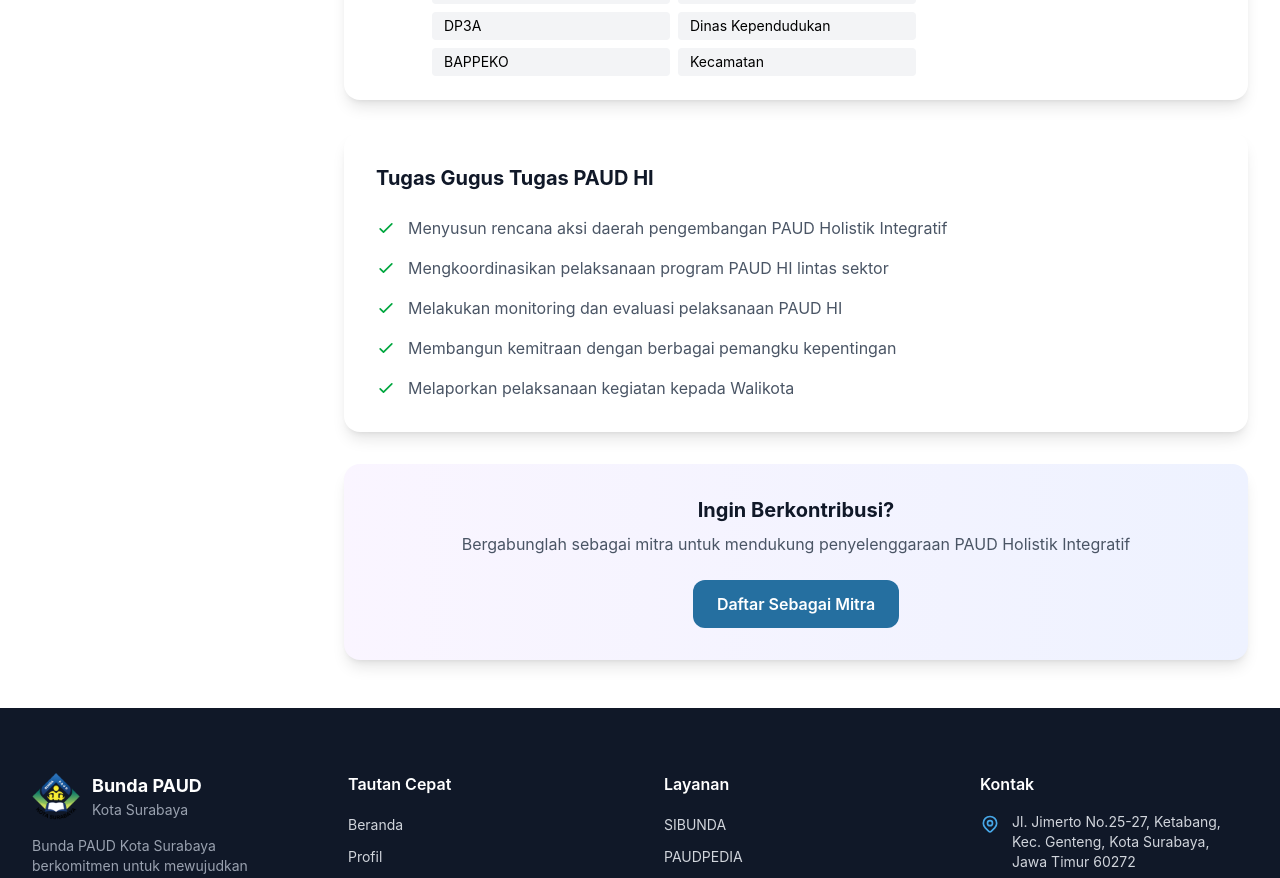
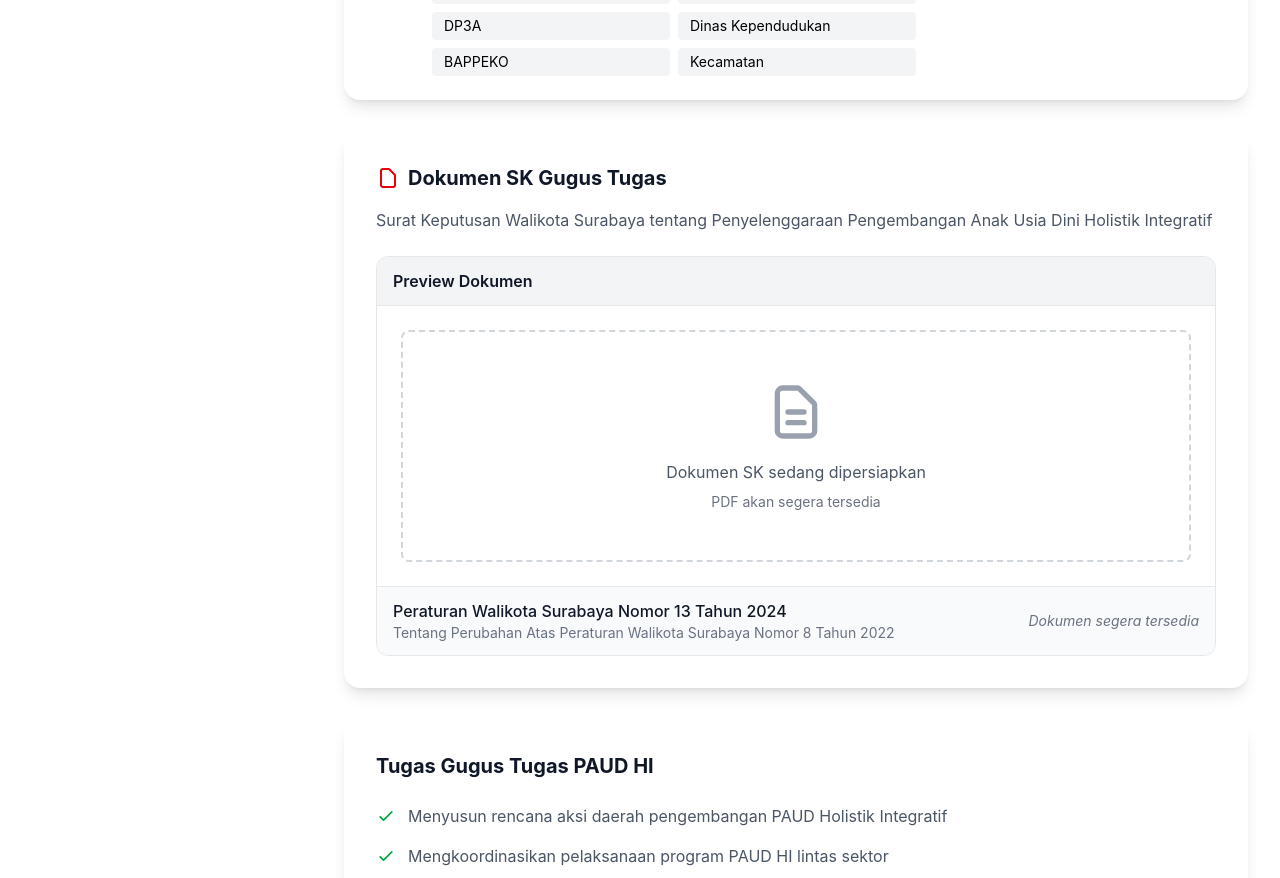
Before and after one commit to bundasby/bundasby3, a Vue app in the folder frontend/: page /mitra-paud/gugus-tugas in a window 1280 px wide. Shown: the part 1320-2198 px from the top of the page. Built offline with nearby package versions, Linux system fonts and the light colour scheme.

Commit message:
tambah-dokumen-sk-gugus-tugas

```diff
--- a/frontend/src/views/mitra-paud/GugasTugasView.vue
+++ b/frontend/src/views/mitra-paud/GugasTugasView.vue
@@ -4,6 +4,9 @@ import MitraPaudSidebar from '@/components/layout/MitraPaudSidebar.vue'
 
 // Tab state
 const activeTab = ref('pengertian')
+
+// URL SK Dokumen (kosong = placeholder, isi dengan URL PDF saat tersedia)
+const skPdfUrl = ref('')
 
 // Demo list anggota gugus tugas
 const anggotaList = ref([
@@ -195,6 +198,70 @@ import { computed } from 'vue'
                 </div>
               </div>
 
+              <!-- Dokumen SK -->
+              <div class="card p-8 mb-8">
+                <h2 class="text-xl font-bold text-gray-900 dark:text-white mb-4 flex items-center gap-2">
+                  <svg class="w-6 h-6 text-red-600" fill="none" stroke="currentColor" viewBox="0 0 24 24">
+                    <path stroke-linecap="round" stroke-linejoin="round" stroke-width="2" d="M7 21h10a2 2 0 002-2V9.414a1 1 0 00-.293-.707l-5.414-5.414A1 1 0 0012.586 3H7a2 2 0 00-2 2v14a2 2 0 002 2z" />
+                  </svg>
+                  Dokumen SK Gugus Tugas
+                </h2>
+                <p class="text-gray-600 dark:text-gray-400 mb-6">
+                  Surat Keputusan Walikota Surabaya tentang Penyelenggaraan Pengembangan Anak Usia Dini Holistik Integratif
+                </p>
+
+                <!-- SK Document Card -->
+                <div class="border border-gray-200 dark:border-gray-700 rounded-xl overflow-hidden">
+                  <!-- Preview Header -->
+                  <div class="bg-gray-100 dark:bg-gray-800 px-4 py-3 border-b border-gray-200 dark:border-gray-700">
+                    <h3 class="font-semibold text-gray-900 dark:text-white">Preview Dokumen</h3>
+                  </div>
+
+                  <!-- PDF Preview Area -->
+                  <div class="bg-white dark:bg-gray-900 p-6">
+                    <!-- Placeholder when PDF not yet uploaded -->
+                    <div v-if="!skPdfUrl" class="text-center py-12 border-2 border-dashed border-gray-300 dark:border-gray-600 rounded-lg">
+                      <svg class="w-16 h-16 mx-auto text-gray-400 mb-4" fill="none" stroke="currentColor" viewBox="0 0 24 24">
+                        <path stroke-linecap="round" stroke-linejoin="round" stroke-width="2" d="M9 12h6m-6 4h6m2 5H7a2 2 0 01-2-2V5a2 2 0 012-2h5.586a1 1 0 01.707.293l5.414 5.414a1 1 0 01.293.707V19a2 2 0 01-2 2z" />
+                      </svg>
+                      <p class="text-gray-600 dark:text-gray-400 mb-2">Dokumen SK sedang dipersiapkan</p>
+                      <p class="text-sm text-gray-500">PDF akan segera tersedia</p>
+                    </div>
+
+                    <!-- PDF iframe when available -->
+                    <div v-else class="aspect-[3/4] max-h-[600px]">
+                      <iframe
+                        :src="skPdfUrl"
+                        class="w-full h-full rounded-lg border border-gray-200 dark:border-gray-700"
+                        title="SK Gugus Tugas PAUD HI"
+                      ></iframe>
+                    </div>
+                  </div>
+
+                  <!-- Document Info -->
+                  <div class="bg-gray-50 dark:bg-gray-800 px-4 py-3 border-t border-gray-200 dark:border-gray-700">
+                    <div class="flex flex-col sm:flex-row sm:items-center sm:justify-between gap-4">
+                      <div>
+                        <p class="font-medium text-gray-900 dark:text-white">Peraturan Walikota Surabaya Nomor 13 Tahun 2024</p>
+                        <p class="text-sm text-gray-500">Tentang Perubahan Atas Peraturan Walikota Surabaya Nomor 8 Tahun 2022</p>
+                      </div>
+                      <a
+                        v-if="skPdfUrl"
+                        :href="skPdfUrl"
+                        target="_blank"
+                        class="btn-primary flex items-center gap-2 whitespace-nowrap"
+                      >
+                        <svg class="w-5 h-5" fill="none" stroke="currentColor" viewBox="0 0 24 24">
+                          <path stroke-linecap="round" stroke-linejoin="round" stroke-width="2" d="M12 10v6m0 0l-3-3m3 3l3-3m2 8H7a2 2 0 01-2-2V5a2 2 0 012-2h5.586a1 1 0 01.707.293l5.414 5.414a1 1 0 01.293.707V19a2 2 0 01-2 2z" />
+                        </svg>
+                        Unduh PDF
+                      </a>
+                      <span v-else class="text-sm text-gray-500 italic">Dokumen segera tersedia</span>
+                    </div>
+                  </div>
+                </div>
+              </div>
+
               <!-- Tugas -->
               <div class="card p-8 mb-8">
                 <h2 class="text-xl font-bold text-gray-900 dark:text-white mb-6">Tugas Gugus Tugas PAUD HI</h2>
```
